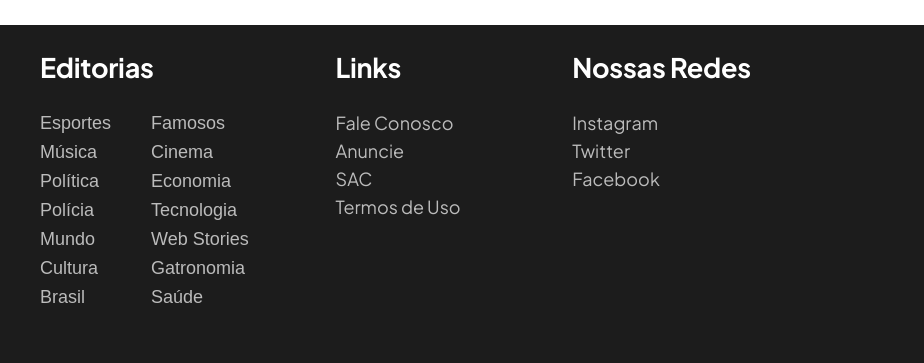
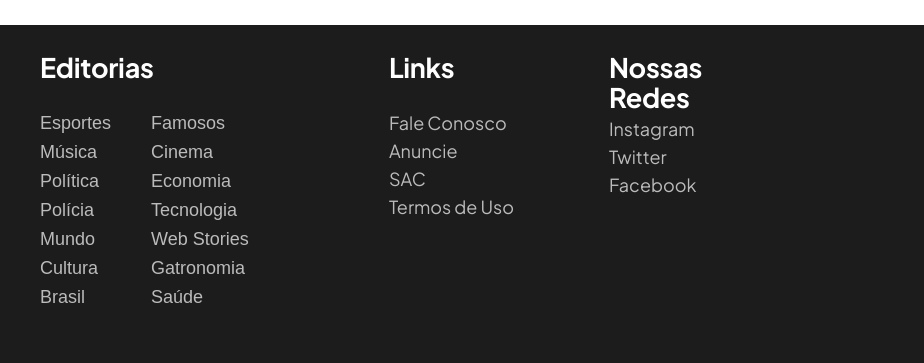
Before and after one commit to mizaeldragon/blog-noticia-filmes, a plain HTML site: page index.html in a window 1280 px wide. Shown: the part 4521-4884 px from the top of the page, 0-924 px from the left. Drawn offline with Linux system fonts and the light colour scheme.

Commit message:
feat:  arrumei footer

```diff
--- a/index.html
+++ b/index.html
@@ -407,8 +407,8 @@
           </ul>
         </div>
 
-
         <div class="col2">
+          <div class="info-bloco">
             <h3>Links</h3>
             <ul class="links-list">
               <li>Fale Conosco</li>
@@ -418,14 +418,14 @@
             </ul>
           </div>
 
-
-        <div class="col3">
-          <h3>Nossas Redes</h3>
+          <div class="info-bloco">
+            <h3 class="nossa-rede">Nossas Redes</h3>
             <ul class="redes-list">
               <li>Instagram</li>
               <li>Twitter</li>
               <li>Facebook</li>
             </ul>
+          </div>
         </div>
 
         <div class="footer-logo">
--- a/style.css
+++ b/style.css
@@ -576,9 +576,34 @@ body {
     border: 1px solid #e51d35;
     border-radius: 6px;
   }
+
+
+  .col2 .info-bloco {
+    flex: 1 1 100%;
+  }
 }
 
 /* CSS GERAL  */
+.nossa-rede {
+  display: flex;
+  align-items: center;
+  margin-top: 40px;
+  margin-bottom: 20px;
+}
+
+.col2 {
+  display: flex;
+  flex-wrap: wrap;
+  gap: 40px;
+  justify-content: space-between;
+}
+
+/* Blocos internos */
+.col2 .info-bloco {
+  flex: 1 1 45%;
+  /* ocupa ~metade do espaço e quebra se precisar */
+  min-width: 140px;
+}
 
 .input-newsletter {
   margin-left: 20px;
```
Lines whose indentation alone changed are shown as unchanged.
